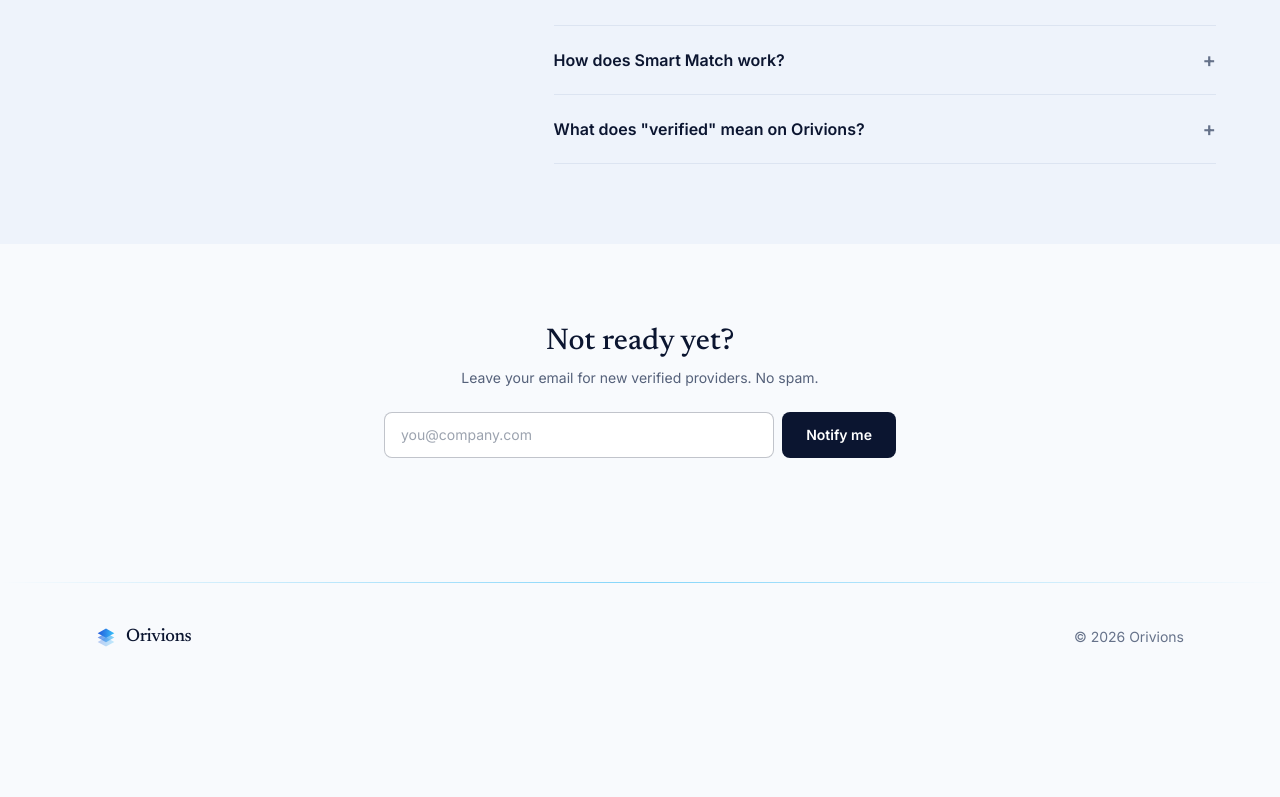
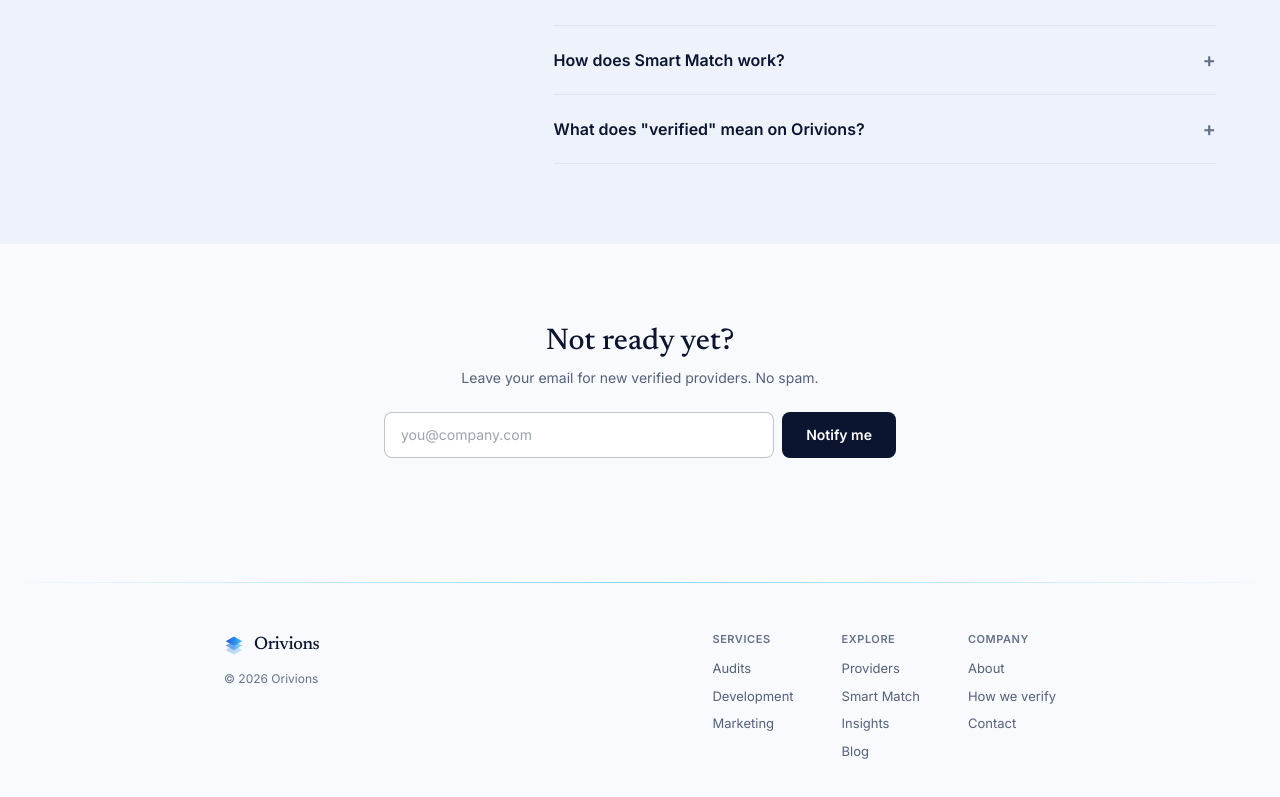
Before and after one commit to JakeMalarczyk/Orivions, a Next.js app in the folder orivions-app/: page / in a window 1280 px wide. Shown: the part 2393-3190 px from the top of the page. Before the commit the page ends 3084 px from the top, so only its background shows below. Built offline with nearby package versions, Linux system fonts and the light colour scheme; no server answers.

Commit message:
Footer: compact three-column guide
Co-Authored-By: Claude Sonnet 5.5 <noreply@anthropic.com>

```diff
--- a/orivions-app/components/Footer.tsx
+++ b/orivions-app/components/Footer.tsx
@@ -1,16 +1,64 @@
 import Link from 'next/link';
 import Logo from './Logo';
 
+// Small sitewide guide. Kept narrow and quiet on purpose; it also keeps the
+// category pages and main sections one click from every page.
+const GROUPS: { title: string; links: { href: string; label: string }[] }[] = [
+  {
+    title: 'Services',
+    links: [
+      { href: '/solana-smart-contract-audits', label: 'Audits' },
+      { href: '/solana-development-companies', label: 'Development' },
+      { href: '/solana-marketing-growth-agencies', label: 'Marketing' },
+    ],
+  },
+  {
+    title: 'Explore',
+    links: [
+      { href: '/providers', label: 'Providers' },
+      { href: '/smart-match', label: 'Smart Match' },
+      { href: '/insights', label: 'Insights' },
+      { href: '/blog', label: 'Blog' },
+    ],
+  },
+  {
+    title: 'Company',
+    links: [
+      { href: '/about', label: 'About' },
+      { href: '/how-we-verify', label: 'How we verify' },
+      { href: '/contact', label: 'Contact' },
+    ],
+  },
+];
+
 export default function Footer() {
   return (
-    <footer className="relative mt-8">
+    <footer className="mt-8">
       <div aria-hidden className="h-px bg-gradient-to-r from-transparent via-blue-light/60 to-transparent" />
-      <div className="mx-auto flex max-w-6xl items-center justify-between px-8 py-10">
-        <Link href="/" className="flex items-center gap-2.5">
-          <Logo size={20} />
-          <span className="font-heading text-lg font-medium tracking-tight">Orivions</span>
-        </Link>
-        <p className="text-sm text-gray-soft">© 2026 Orivions</p>
+      <div className="mx-auto flex max-w-4xl flex-col gap-10 px-8 py-12 sm:flex-row sm:justify-between">
+        <div>
+          <Link href="/" className="flex items-center gap-2.5">
+            <Logo size={20} />
+            <span className="font-heading text-lg font-medium tracking-tight">Orivions</span>
+          </Link>
+          <p className="mt-3 text-xs text-gray-soft">© 2026 Orivions</p>
+        </div>
+        <nav aria-label="Footer" className="flex gap-12 text-[13px]">
+          {GROUPS.map(({ title, links }) => (
+            <div key={title}>
+              <div className="text-[11px] font-semibold uppercase tracking-wider text-gray-soft">{title}</div>
+              <ul className="mt-3 space-y-2">
+                {links.map(({ href, label }) => (
+                  <li key={href}>
+                    <Link href={href} className="text-gray hover:text-blue-deep">
+                      {label}
+                    </Link>
+                  </li>
+                ))}
+              </ul>
+            </div>
+          ))}
+        </nav>
       </div>
     </footer>
   );
```
